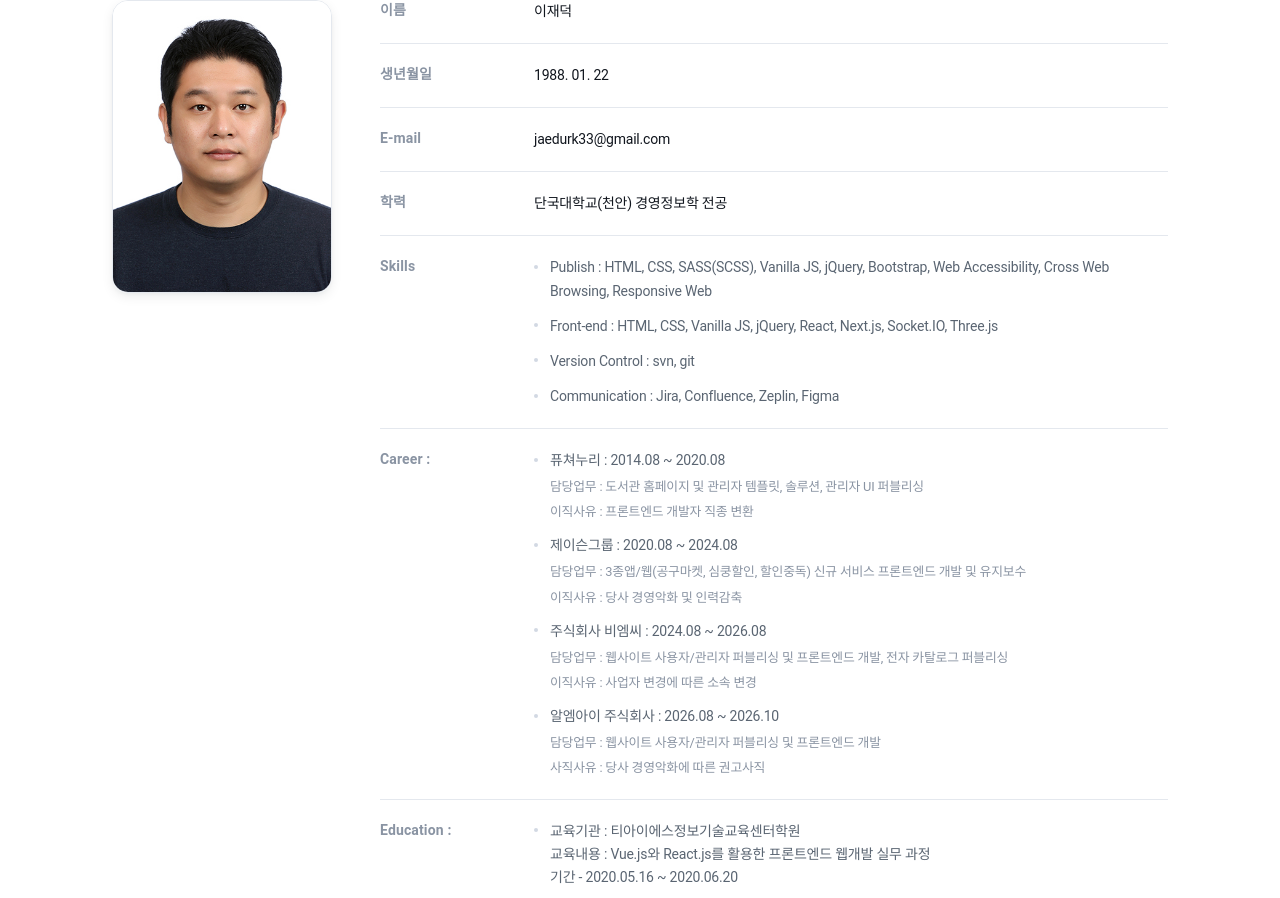
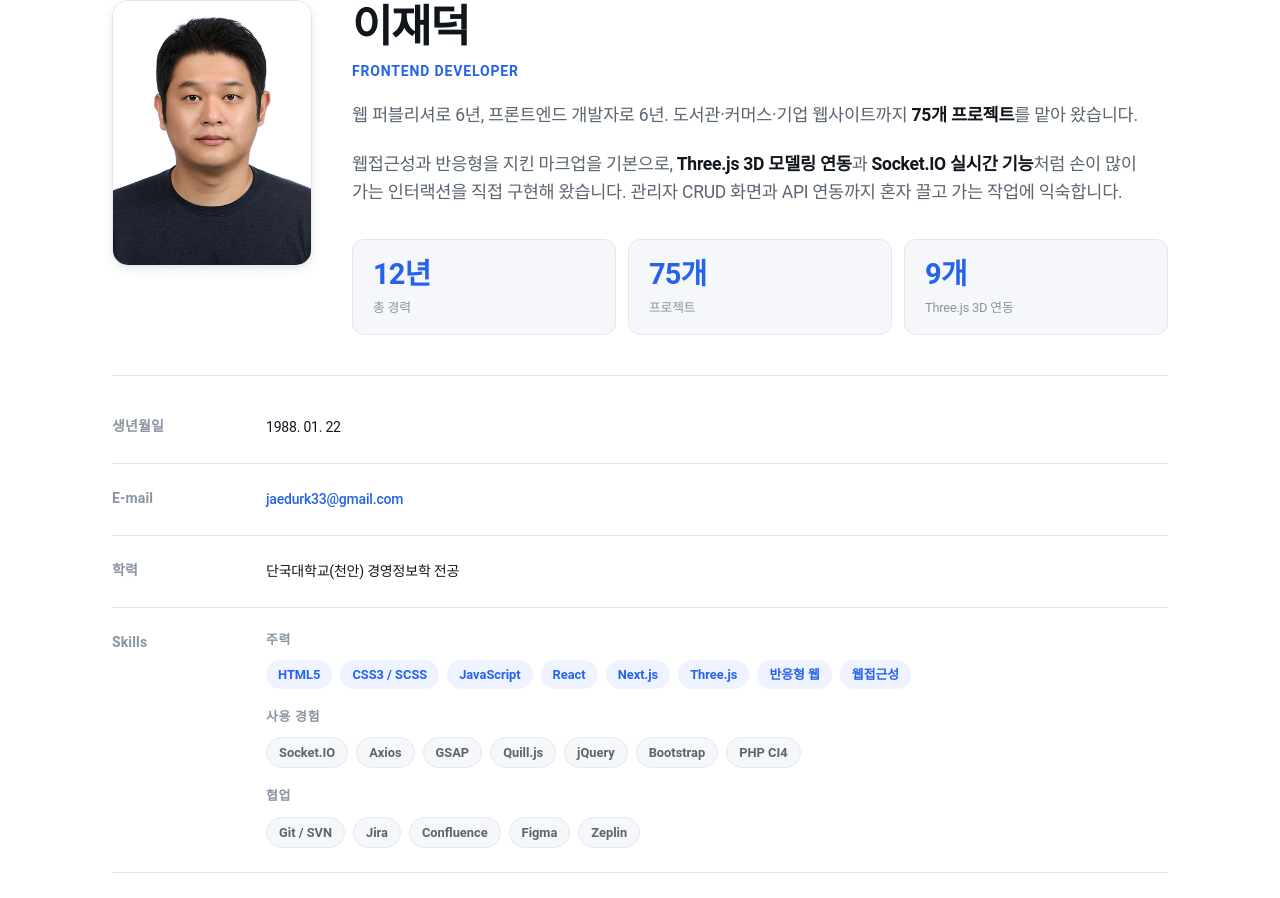
Before and after one commit to jaedurk/portfolio, a Next.js app: page /profile in a window 1280 px wide. Shown: the part 120-1018 px from the top of the page. Built offline with nearby package versions, Linux system fonts and the light colour scheme; a web font is replaced by a local one.

Commit message:
[20261021] 디자인 변경

```diff
--- a/public/styles/profile.scss
+++ b/public/styles/profile.scss
@@ -1,12 +1,16 @@
 .profile {
+  /* ---- Intro: photo + summary ------------------------------------------ */
+  .profile-intro {
     display: grid;
-  grid-template-columns: minmax(0, 220px) minmax(0, 1fr);
-  gap: var(--sp-12);
+    grid-template-columns: minmax(0, 200px) minmax(0, 1fr);
+    gap: var(--sp-10);
     align-items: start;
+    padding-bottom: var(--sp-10);
+    margin-bottom: var(--sp-10);
+    border-bottom: 1px solid var(--border);
+  }
 
   .profile-image {
-    position: sticky;
-    top: calc(var(--sp-16) + var(--sp-6));
     width: 100%;
     height: auto;
     border: 1px solid var(--border);
@@ -14,6 +18,70 @@
     box-shadow: var(--shadow-md);
   }
 
+  .profile-summary {
+    min-width: 0;
+
+    > h2 {
+      font-size: var(--fs-2xl);
+      letter-spacing: -0.035em;
+
+      > span {
+        display: block;
+        margin-top: var(--sp-2);
+        font-size: var(--fs-sm);
+        font-weight: 600;
+        letter-spacing: 0.06em;
+        text-transform: uppercase;
+        color: var(--accent);
+      }
+    }
+
+    .lead {
+      margin-top: var(--sp-5);
+      font-size: var(--fs-md);
+      line-height: var(--lh-normal);
+      color: var(--text-muted);
+
+      strong {
+        font-weight: 700;
+        color: var(--text);
+      }
+    }
+  }
+
+  /* Three quick numbers a recruiter can read in a second. */
+  .profile-stats {
+    display: flex;
+    flex-wrap: wrap;
+    gap: var(--sp-3);
+    margin-top: var(--sp-8);
+
+    > li {
+      flex: 1 1 140px;
+      padding: var(--sp-4) var(--sp-5);
+      border: 1px solid var(--border);
+      border-radius: var(--radius);
+      background-color: var(--surface-2);
+
+      > strong {
+        display: block;
+        font-size: var(--fs-xl);
+        font-weight: 700;
+        line-height: var(--lh-tight);
+        letter-spacing: -0.03em;
+        color: var(--accent);
+      }
+
+      > span {
+        display: block;
+        margin-top: var(--sp-1);
+        font-size: var(--fs-xs);
+        color: var(--text-faint);
+      }
+    }
+  }
+
+  /* ---- Detail rows ------------------------------------------------------ */
   .profile-detail {
     min-width: 0;
 
@@ -21,7 +89,7 @@
       display: grid;
       grid-template-columns: minmax(0, 130px) minmax(0, 1fr);
       gap: var(--sp-4) var(--sp-6);
-      padding: var(--sp-5) 0;
+      padding: var(--sp-6) 0;
       border-bottom: 1px solid var(--border);
 
       &:first-child {
@@ -33,7 +101,6 @@
         padding-bottom: 0;
       }
 
-      /* Label */
       > dt {
         font-size: var(--fs-sm);
         font-weight: 700;
@@ -42,18 +109,70 @@
         letter-spacing: 0.01em;
       }
 
-      /* Value */
       > dd {
+        min-width: 0;
         font-size: var(--fs-sm);
         line-height: var(--lh-normal);
         color: var(--text);
-        min-width: 0;
 
-        > ul > li {
+        a {
+          color: var(--accent);
+          font-weight: 500;
+
+          &:hover {
+            text-decoration: underline;
+            text-underline-offset: 3px;
+          }
+        }
+      }
+    }
+  }
+
+  /* ---- Skills ----------------------------------------------------------- */
+  .skill-group {
+    margin-top: var(--sp-5);
+
+    &:first-child {
+      margin-top: 0;
+    }
+
+    > h3 {
+      font-size: var(--fs-xs);
+      font-weight: 700;
+      letter-spacing: 0.06em;
+      color: var(--text-faint);
+      margin-bottom: var(--sp-3);
+    }
+  }
+
+  .skill-tags {
+    display: flex;
+    flex-wrap: wrap;
+    gap: var(--sp-2);
+
+    > li {
+      padding: var(--sp-1) var(--sp-3);
+      border-radius: var(--radius-full);
+      background-color: var(--accent-soft);
+      color: var(--accent);
+      font-size: var(--fs-xs);
+      font-weight: 600;
+      letter-spacing: 0;
+    }
+
+    /* Secondary groups stay neutral so the primary stack reads first. */
+    &.sub > li {
+      background-color: var(--surface-2);
+      color: var(--text-muted);
+      border: 1px solid var(--border);
+    }
+  }
+
+  /* ---- Career / Education ----------------------------------------------- */
+  .history > li {
     position: relative;
-          margin-top: var(--sp-3);
-          padding-left: var(--sp-4);
-          color: var(--text-muted);
+    margin-top: var(--sp-5);
+    padding-left: var(--sp-5);
 
     &:first-child {
       margin-top: 0;
@@ -62,21 +181,40 @@
     &:before {
       content: "";
       position: absolute;
-            top: 0.62em;
+      top: 0.55em;
       left: 0;
-            width: 4px;
-            height: 4px;
+      width: 6px;
+      height: 6px;
       border-radius: 50%;
-            background-color: var(--border-strong);
+      background-color: var(--accent);
     }
 
-          /* Nested list: 담당업무 under each company. */
-          > ul > li {
-            margin-top: var(--sp-1);
+    /* Vertical connector between entries. */
+    &:not(:last-child):after {
+      content: "";
+      position: absolute;
+      top: calc(0.55em + 12px);
+      left: 2px;
+      bottom: calc(var(--sp-5) * -1);
+      width: 1px;
+      background-color: var(--border);
+    }
+
+    > p {
+      color: var(--text-muted);
+    }
+
+    .history-head {
+      font-weight: 700;
+      color: var(--text);
+      margin-bottom: var(--sp-1);
+
+      > span {
+        margin-left: var(--sp-2);
         font-size: var(--fs-xs);
+        font-weight: 500;
         color: var(--text-faint);
-          }
-        }
+        white-space: nowrap;
       }
     }
   }
@@ -84,18 +222,24 @@
 
 @media (max-width: 760px) {
   .profile {
+    .profile-intro {
       grid-template-columns: minmax(0, 1fr);
-    gap: var(--sp-8);
+      gap: var(--sp-6);
       justify-items: start;
+    }
 
     .profile-image {
-      position: static;
-      max-width: 180px;
+      max-width: 160px;
     }
 
     .profile-detail > dl {
       grid-template-columns: minmax(0, 1fr);
-      gap: var(--sp-2);
+      gap: var(--sp-3);
+    }
+
+    .history-head > span {
+      display: block;
+      margin-left: 0;
     }
   }
 }
--- a/src/app/profile/page.tsx
+++ b/src/app/profile/page.tsx
@@ -4,19 +4,35 @@ import Image from "next/image";
 export default function Profile() {
     return (
         <section className="profile">
-            <Image src="/images/profile-image.jpg" alt="Profile" width={206} height={291} className="profile-image"/>
+            <div className="profile-intro">
+                <Image src="/images/profile-image.jpg" alt="Profile" width={206} height={291} className="profile-image"/>
+                <div className="profile-summary">
+                    <h2>이재덕 <span>Frontend Developer</span></h2>
+                    <p className="lead">
+                        웹 퍼블리셔로 6년, 프론트엔드 개발자로 6년. 도서관·커머스·기업 웹사이트까지
+                        <strong> 75개 프로젝트</strong>를 맡아 왔습니다.
+                    </p>
+                    <p className="lead">
+                        웹접근성과 반응형을 지킨 마크업을 기본으로, <strong>Three.js 3D 모델링 연동</strong>과
+                        <strong> Socket.IO 실시간 기능</strong>처럼 손이 많이 가는 인터랙션을 직접 구현해 왔습니다.
+                        관리자 CRUD 화면과 API 연동까지 혼자 끌고 가는 작업에 익숙합니다.
+                    </p>
+                    <ul className="profile-stats">
+                        <li><strong>12년</strong><span>총 경력</span></li>
+                        <li><strong>75개</strong><span>프로젝트</span></li>
+                        <li><strong>9개</strong><span>Three.js 3D 연동</span></li>
+                    </ul>
+                </div>
+            </div>
+
             <div className="profile-detail">
-                <dl>
-                    <dt>이름</dt>
-                    <dd>이재덕</dd>
-                </dl>
                 <dl>
                     <dt>생년월일</dt>
                     <dd>1988. 01. 22</dd>
                 </dl>
                 <dl>
                     <dt>E-mail</dt>
-                    <dd>jaedurk33@gmail.com</dd>
+                    <dd><a href="mailto:jaedurk33@gmail.com">jaedurk33@gmail.com</a></dd>
                 </dl>
                 <dl>
                     <dt>학력</dt>
@@ -25,54 +41,82 @@ export default function Profile() {
                 <dl>
                     <dt>Skills</dt>
                     <dd>
-                        <ul>
-                            <li>Publish : HTML, CSS, SASS(SCSS), Vanilla JS, jQuery, Bootstrap, Web Accessibility, Cross
-                                Web Browsing, Responsive Web
-                            </li>
-                            <li>Front-end : HTML, CSS, Vanilla JS, jQuery, React, Next.js, Socket.IO, Three.js</li>
-                            <li>Version Control : svn, git</li>
-                            <li>Communication : Jira, Confluence, Zeplin, Figma</li>
-                        </ul>
+                        <div className="skill-group">
+                            <h3>주력</h3>
+                            <ul className="skill-tags">
+                                <li>HTML5</li>
+                                <li>CSS3 / SCSS</li>
+                                <li>JavaScript</li>
+                                <li>React</li>
+                                <li>Next.js</li>
+                                <li>Three.js</li>
+                                <li>반응형 웹</li>
+                                <li>웹접근성</li>
+                            </ul>
+                        </div>
+                        <div className="skill-group">
+                            <h3>사용 경험</h3>
+                            <ul className="skill-tags sub">
+                                <li>Socket.IO</li>
+                                <li>Axios</li>
+                                <li>GSAP</li>
+                                <li>Quill.js</li>
+                                <li>jQuery</li>
+                                <li>Bootstrap</li>
+                                <li>PHP CI4</li>
+                            </ul>
+                        </div>
+                        <div className="skill-group">
+                            <h3>협업</h3>
+                            <ul className="skill-tags sub">
+                                <li>Git / SVN</li>
+                                <li>Jira</li>
+                                <li>Confluence</li>
+                                <li>Figma</li>
+                                <li>Zeplin</li>
+                            </ul>
+                        </div>
                     </dd>
                 </dl>
                 <dl>
-                    <dt>Career :</dt>
+                    <dt>Career</dt>
                     <dd>
-                        <ul>
-                            <li>퓨쳐누리 : 2014.08 ~ 2020.08
-                                <ul>
-                                    <li>담당업무 : 도서관 홈페이지 및 관리자 템플릿, 솔루션, 관리자 UI 퍼블리싱</li>
-                                    <li>이직사유 : 프론트엔드 개발자 직종 변환</li>
-                                </ul>
+                        <ul className="history">
+                            <li>
+                                <p className="history-head">알엠아이 주식회사 <span>2026.08 ~ 2026.10</span></p>
+                                <p>웹사이트 사용자/관리자 퍼블리싱 및 프론트엔드 개발</p>
                             </li>
-                            <li>제이슨그룹 : 2020.08 ~ 2024.08
-                                <ul>
-                                    <li>담당업무 : 3종앱/웹(공구마켓, 심쿵할인, 할인중독) 신규 서비스 프론트엔드 개발 및 유지보수</li>
-                                    <li>이직사유 : 당사 경영악화 및 인력감축</li>
-                                </ul>
+                            <li>
+                                <p className="history-head">주식회사 비엠씨 <span>2024.08 ~ 2026.08</span></p>
+                                <p>웹사이트 사용자/관리자 퍼블리싱 및 프론트엔드 개발, 전자 카탈로그 퍼블리싱</p>
                             </li>
-                            <li>주식회사 비엠씨 : 2024.08 ~ 2026.08
-                                <ul>
-                                    <li>담당업무 : 웹사이트 사용자/관리자 퍼블리싱 및 프론트엔드 개발, 전자 카탈로그 퍼블리싱</li>
-                                    <li>이직사유 : 사업자 변경에 따른 소속 변경</li>
-                                </ul>
+                            <li>
+                                <p className="history-head">제이슨그룹 <span>2020.08 ~ 2024.08</span></p>
+                                <p>3종앱/웹(공구마켓, 심쿵할인, 할인중독) 신규 서비스 프론트엔드 개발 및 유지보수</p>
                             </li>
-                            <li>알엠아이 주식회사 : 2026.08 ~ 2026.10
-                                <ul>
-                                    <li>담당업무 : 웹사이트 사용자/관리자 퍼블리싱 및 프론트엔드 개발</li>
-                                    <li>사직사유 : 당사 경영악화에 따른 권고사직</li>
-                                </ul>
+                            <li>
+                                <p className="history-head">퓨쳐누리 <span>2014.08 ~ 2020.08</span></p>
+                                <p>도서관 홈페이지 및 관리자 템플릿, 솔루션, 관리자 UI 퍼블리싱</p>
                             </li>
                         </ul>
                     </dd>
                 </dl>
                 <dl>
-                    <dt>Education :</dt>
+                    <dt>Education</dt>
                     <dd>
-                        <ul>
-                            <li>교육기관 : 티아이에스정보기술교육센터학원<br/>교육내용 : Vue.js와 React.js를 활용한 프론트엔드 웹개발 실무 과정<br/>기간 - 2020.05.16 ~ 2020.06.20</li>
-                            <li>교육기관 : 멀티캠퍼스<br/>교육내용 : HTML5 개요 및 모바일 디바이스와의 관계(반응형웹, jQuery Mobile)<br/>기간 - 2015.03.02 ~ 2015.03.06</li>
-                            <li>교육기관 : 국제인재능력개발원 <br/> 교육내용 : 퍼블리싱(웹접근성&웹표준, - HTML5 & CSS3, Javascript, jQuery, CrossBrowsing, 포토샵 CS5)<br/>기간 - 2013.09 ~ 2014.01</li>
+                        <ul className="history">
+                            <li>
+                                <p className="history-head">티아이에스정보기술교육센터학원 <span>2020.05 ~ 2020.06</span></p>
+                                <p>Vue.js와 React.js를 활용한 프론트엔드 웹개발 실무 과정</p>
+                            </li>
+                            <li>
+                                <p className="history-head">멀티캠퍼스 <span>2015.03</span></p>
+                                <p>HTML5 개요 및 모바일 디바이스와의 관계(반응형웹, jQuery Mobile)</p>
+                            </li>
+                            <li>
+                                <p className="history-head">국제인재능력개발원 <span>2013.09 ~ 2014.01</span></p>
+                                <p>퍼블리싱(웹접근성 &amp; 웹표준, HTML5 &amp; CSS3, JavaScript, jQuery, CrossBrowsing, 포토샵 CS5)</p>
+                            </li>
                         </ul>
                     </dd>
                 </dl>
--- a/src/types/portfolio.ts
+++ b/src/types/portfolio.ts
@@ -9,6 +9,8 @@ export interface DevelopItem {
     /** 기여도, 0 ~ 100 */
     contribution: number;
     url?: string;
+    /** 대표 프로젝트로 목록 상단에 따로 노출. */
+    featured?: boolean;
 }
 
 export interface PublishItem {
```
Also changed, not shown: public/styles/develop.scss (+26 -19 lines), public/styles/publish.scss (+33 -9 lines), src/app/api/develop/route.ts (+9 -5 lines), src/app/api/publish/route.ts (+4 -12 lines), src/app/develop/page.tsx (+48 -24 lines), src/app/globals.css (+29 -0 lines), src/app/publish/page.tsx (+19 -5 lines). Lines whose indentation alone changed are shown as unchanged.
